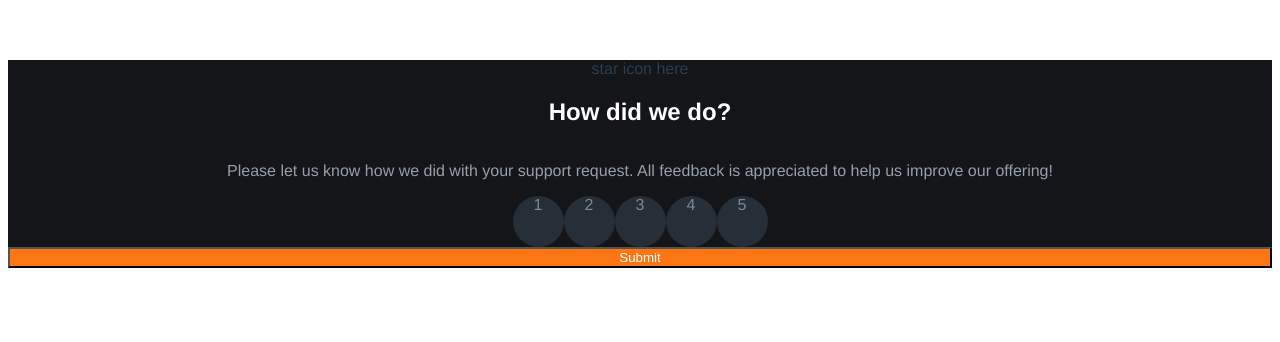
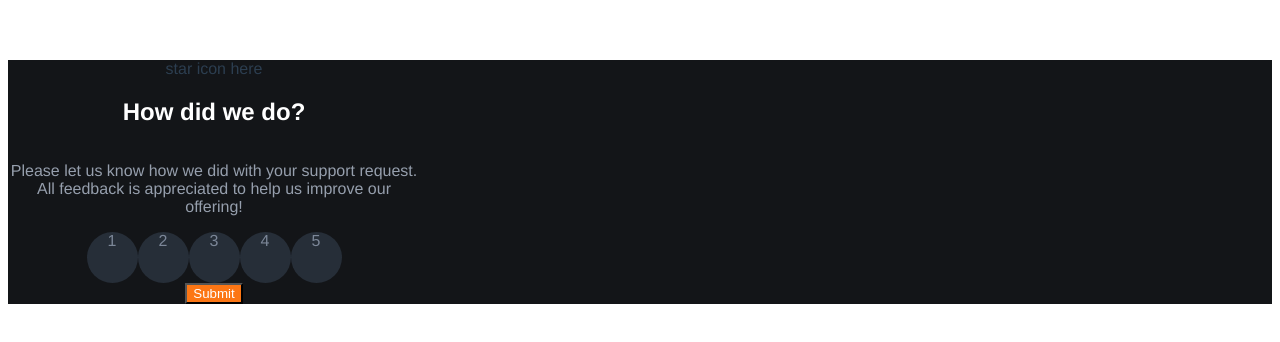
Before and after one commit to MaxAnderberg/rating-component, a Vue app: page / in a window 1280 px wide. Shown: the top 342 px of the page. Built offline with nearby package versions, Linux system fonts and the light colour scheme.

Commit message:
fixed flex

```diff
--- a/src/components/HelloWorld.vue
+++ b/src/components/HelloWorld.vue
@@ -65,5 +65,8 @@ p {
 .container {
   display: flex;
   flex-direction: column;
+  max-width: 412px;
+  justify-content: center;
+  align-items: center;
 }
 </style>
```
